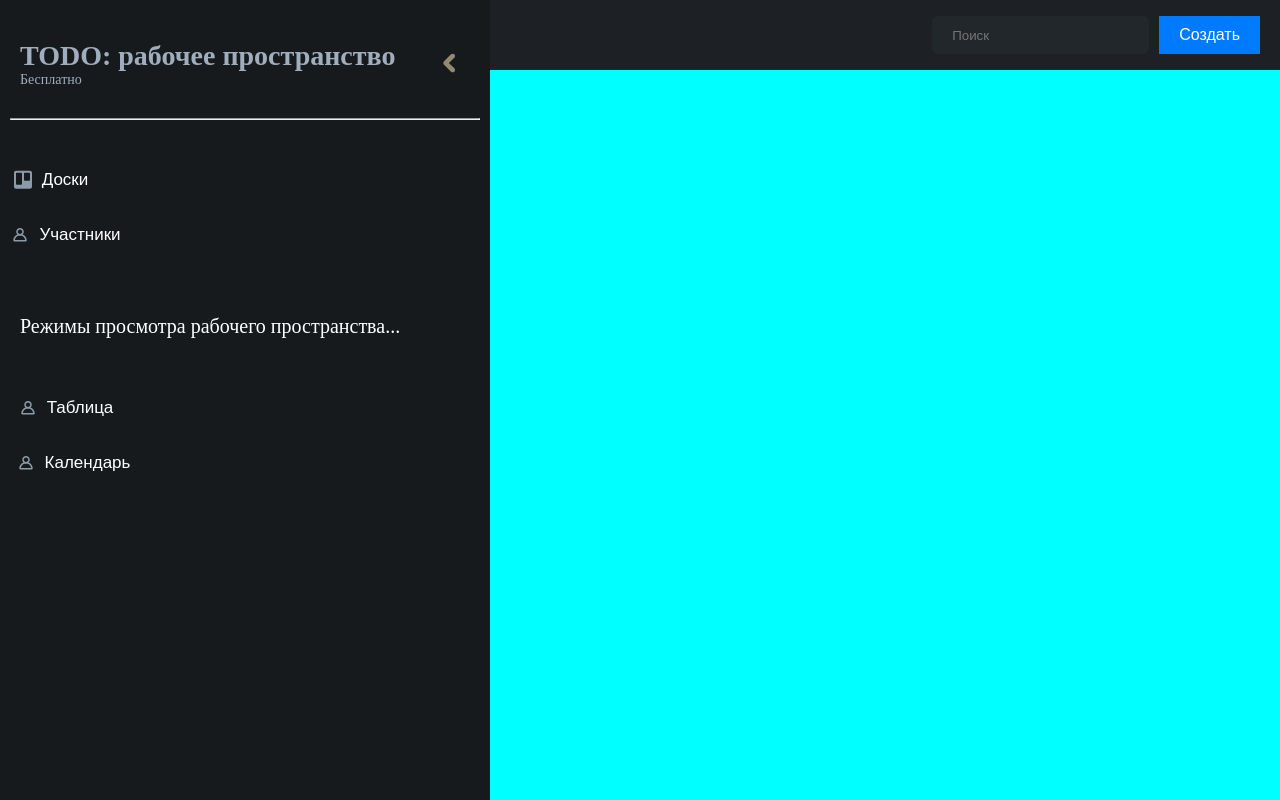
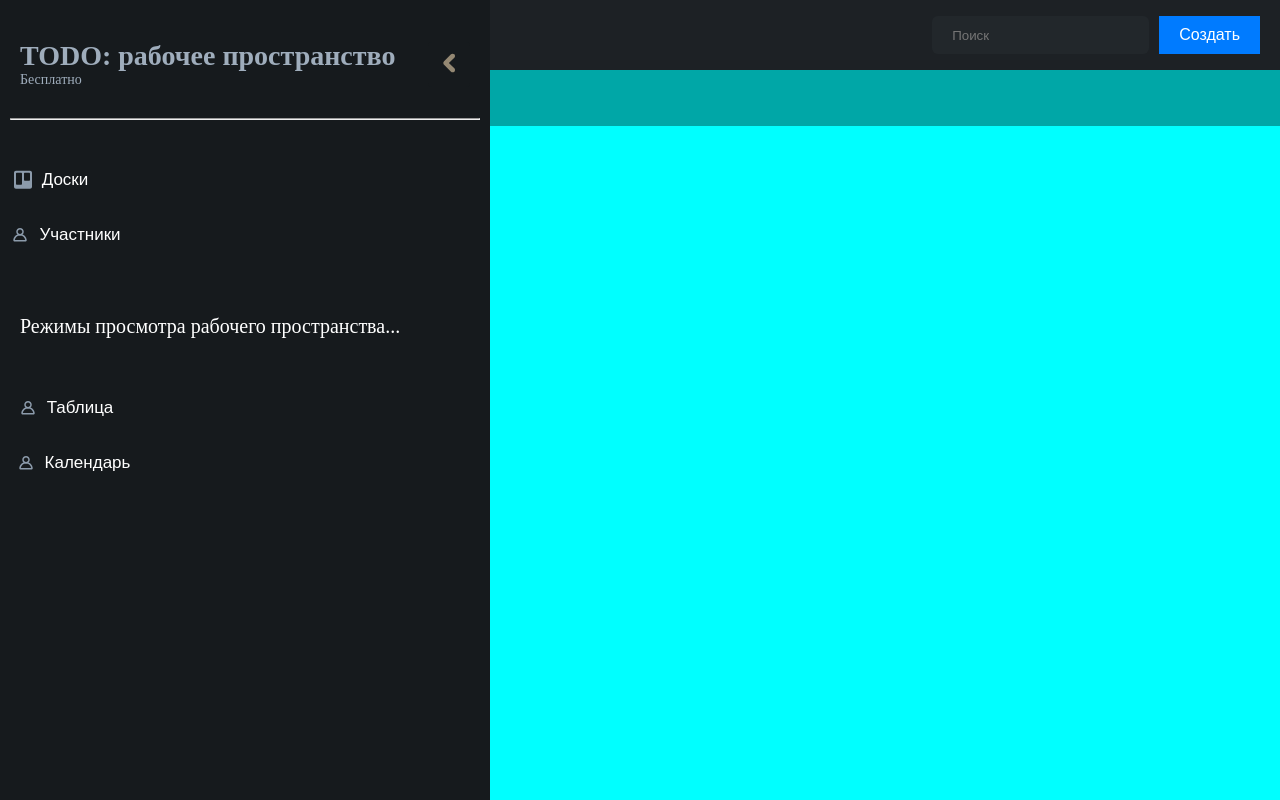
Before and after one commit to SamirSobirov/Todo_project_VUE, a Vue app: page / in a window 1280 px wide. Built offline with nearby package versions, Linux system fonts and the light colour scheme.

Commit message:
added mainvue

```diff
--- a/src/App.vue
+++ b/src/App.vue
@@ -4,6 +4,7 @@
   <div>
     <headerVue />
     <asideVue />
+    <mainVue />
   </div>
 </template>
 
@@ -12,12 +13,15 @@
 <script>
 import asideVue from "./components/aside.vue";
 import headerVue from "./components/header.vue";
+import mainVue from './components/main.vue';
+
 
 export default {
   name: "App",
   components: {
     headerVue,
-    asideVue
+    asideVue,
+    mainVue
   },
 };
 </script>
--- /dev/null
+++ b/src/components/main.vue
@@ -0,0 +1,36 @@
+<template>
+    <header class="main_header">
+      <nav class="nav">
+        <h1>Моя доска Todo</h1>
+
+
+      </nav>
+    </header>
+  </template>
+
+  <script>
+  export default {
+    name: "MainVue"
+  };
+  </script>
+
+
+<style lang="scss">
+.main_header {
+  display: flex;
+  align-items: center;
+  height: 56px;
+  width: 100%;
+  background-color: #00000058;
+  transition: transform 0.3s ease-in-out; // Плавное перемещение
+
+  &.shifted {
+    transform: translateX(-250px); // Сдвиг текста влево, когда панель закрыта (250px — это ширина aside)
+  }
+
+  h1 {
+    margin: 0 auto; // Центровка текста по умолчанию
+    font-size: 20px;
+    color: white;
+  }
+}</style>
```
